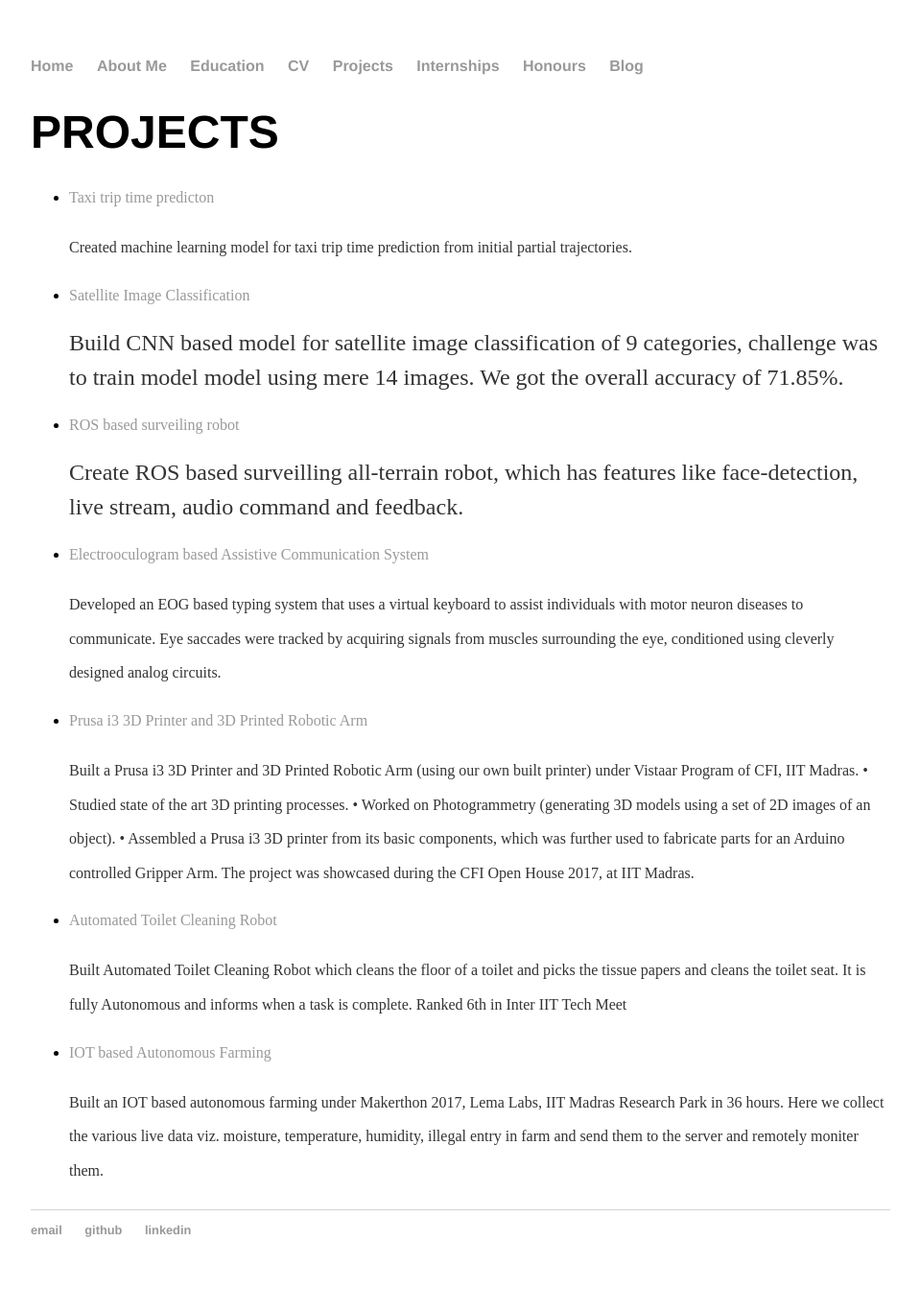
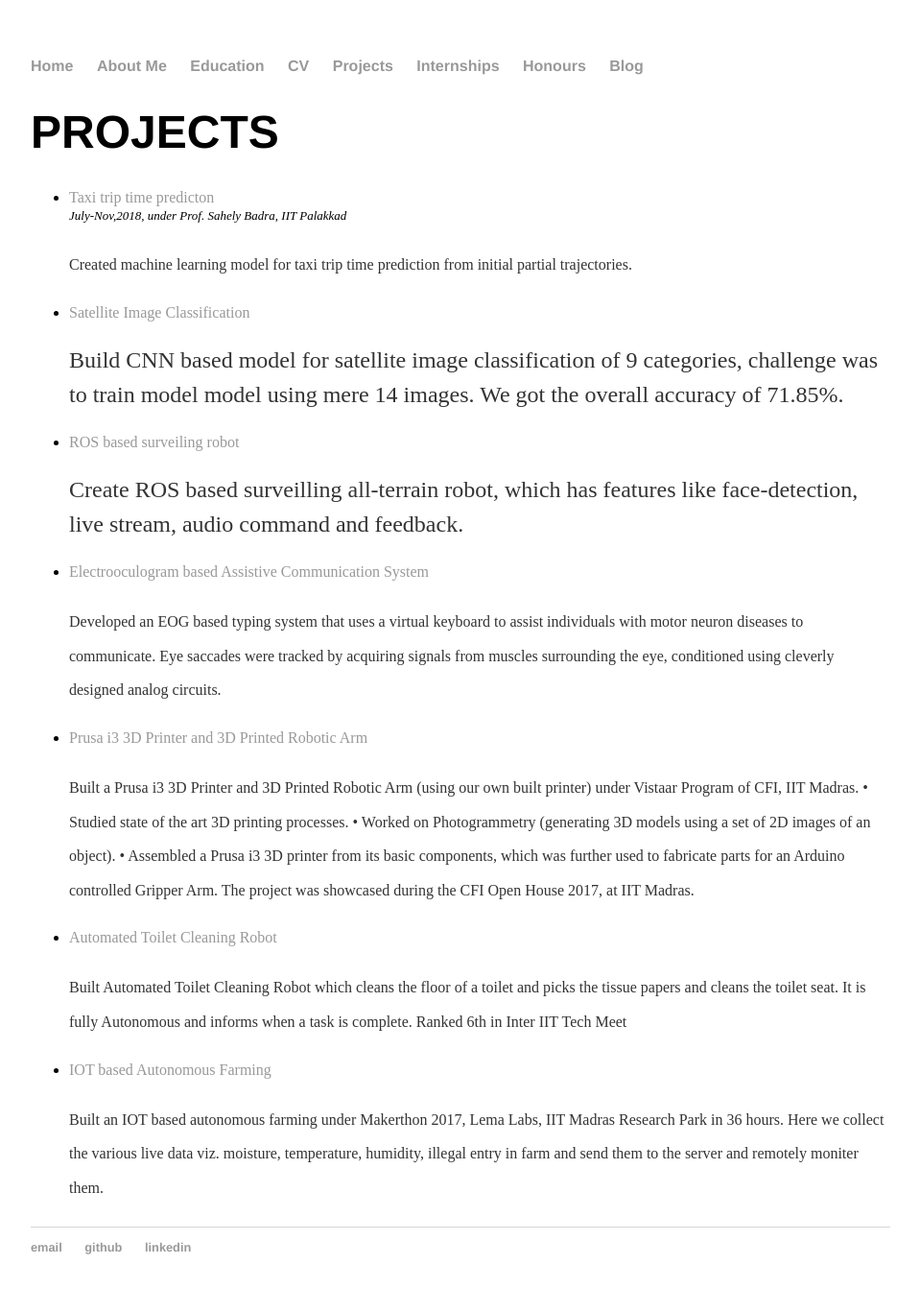
Before and after one commit to iamrajee/iamrajee.github.io, a Jekyll site: the page built from projects/index.html, in a window 1280 px wide. Shown: the whole page at 96% size, without its empty margins (160-1119 px from the left). Built offline with Jekyll 4.4.1, drawn with Linux system fonts in a browser that asks for light colours.

Commit message:
Update index.html

```diff
--- a/projects/index.html
+++ b/projects/index.html
@@ -6,6 +6,7 @@ title: PROJECTS
 	<h1>{{ page.title }}</h1>
 	<ul class="projects">
 		<li><a href="https://github.com/iamrajee/kaggle/tree/master/TaxiTimePredict">Taxi trip time predicton</a></li>
+		<font size="2"><em>July-Nov,2018, under Prof. Sahely Badra, IIT Palakkad</em></font>
 		<p><font size="3">Created machine learning model for taxi trip time prediction from initial partial trajectories.</font></p>
 		<li><a href="https://github.com/iamrajee/Satellite_Image_Classfication">Satellite Image Classification</a></li>
 		<p><font size="3"></font>Build CNN based model for satellite image classification of 9 categories, challenge was to train model model using mere 14 images. We got the overall accuracy of 71.85%.</font></p>
```
